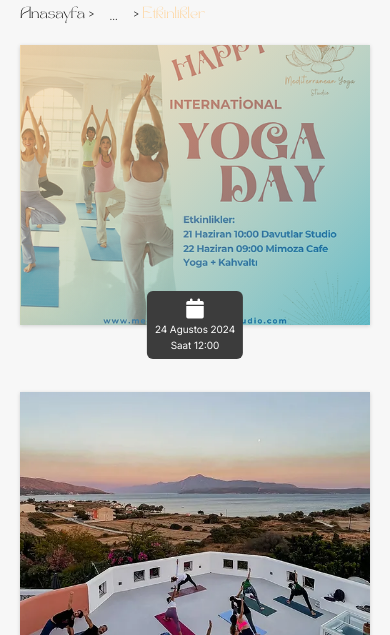
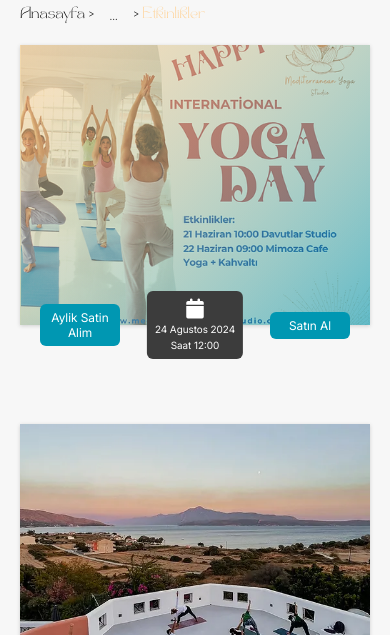
Before and after one commit to UBarut/No8Kitchen, a plain HTML site: page mediterranean-yoga/etkinlikler/index.html in a window 390 px wide. Shown: the part 167-802 px from the top of the page. Drawn offline with Linux system fonts and the light colour scheme.

Commit message:
etkinlik kart buton

```diff
--- a/assets/scss/components/_card.scss
+++ b/assets/scss/components/_card.scss
@@ -4,6 +4,7 @@
         transform: scale(0.8);
         transition: transform 0.3s ease, opacity 0.3s ease;
     }
+
     &.effect {
         transition: transform 0.3s ease, opacity 0.3s ease;
         opacity: 1;
@@ -895,6 +896,30 @@
                     color: $white;
                 }
             }
+
+            .buttons {
+                position: absolute;
+                left: 50%;
+                bottom: 0;
+                transform: translate(-50%, 50%);
+                width: 100%;
+                padding: 0 20px;
+                display: flex;
+                justify-content: space-around;
+                align-items: center;
+                gap: 4px;
+
+                .btn-detail {
+                    padding: 12px 20px;
+                    background-color: $mainColorBlueDark;
+                    border-radius: 10px;
+
+                    span {
+                        color: #fff;
+                        font-size: 16px;
+                    }
+                }
+            }
         }
     }
 
@@ -930,7 +955,11 @@
                     //     font-size: 20px;
                     // }
                     // transform: translate(0, -50%);
-                    transform: translate(-50%, -50%)!important;
+                    transform: translate(-50%, -50%) !important;
+                }
+
+                .buttons {
+                    justify-content: space-between;
                 }
             }
         }
@@ -952,6 +981,24 @@
                     }
 
                     // transform: translate(0, -50%);
+                }
+
+                .buttons {
+                    justify-content: space-between;
+
+                    .btn-detail {
+                        padding: 6px 8px;
+                        border-radius: 6px;
+                        max-width: 80px;
+                        width: 100%;
+                        align-items: center;
+                        display: flex;
+                        justify-content: center;
+                        text-align: center;
+                        span {
+                            font-size: 12px;
+                        }
+                    }
                 }
             }
         }
--- a/assets/scss/components/_common.scss
+++ b/assets/scss/components/_common.scss
@@ -102,6 +102,7 @@
             }
 
             &.flex-count-2 {
+                row-gap: 64px;
                 &>div {
                     flex: 1 1 min(50%, var(--card-minWidth));
                 }
--- a/mediterranean-yoga/etkinlikler/index.html
+++ b/mediterranean-yoga/etkinlikler/index.html
@@ -35,6 +35,14 @@
                         <span>24 Agustos 2024</span>
                         <span>Saat 12:00</span>
                     </div>
+                    <div class="buttons">
+                        <a href="#" class="btn btn-detail">
+                            <span>Aylik Satin Alim</span>
+                        </a>
+                        <a href="#" class="btn btn-detail">
+                            <span>Satın Al</span>
+                        </a>
+                    </div>
                 </div>
                 <div class="card type-04 active">
                     <div class="image">
@@ -44,6 +52,11 @@
                         <i class="fa-solid fa-calendar fs-32 darkorange"></i>
                         <span>24 Agustos 2024</span>
                         <span>Saat 12:00</span>
+                    </div>
+                    <div class="buttons">
+                        <a href="#" class="btn btn-detail">
+                            <span>Satın Al</span>
+                        </a>
                     </div>
                 </div>
                 <div class="card type-04 active">
```
Also changed, not shown: assets/css/index.css, assets/css/index.min.css.
